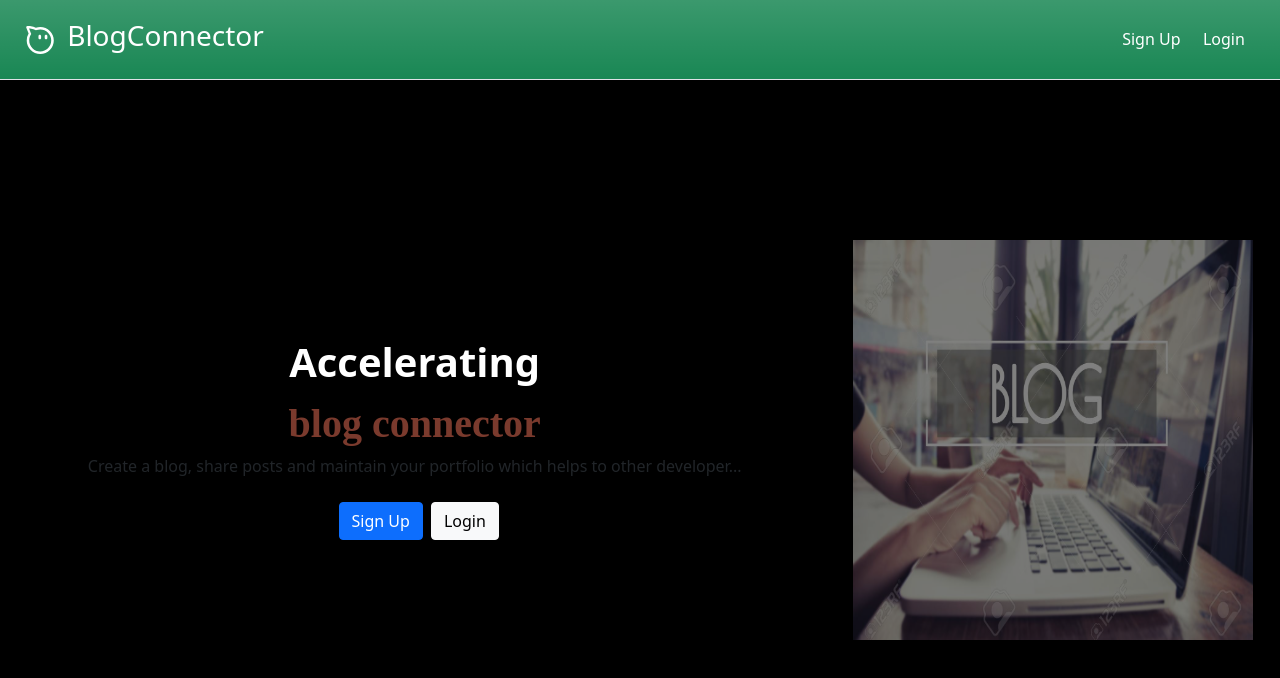
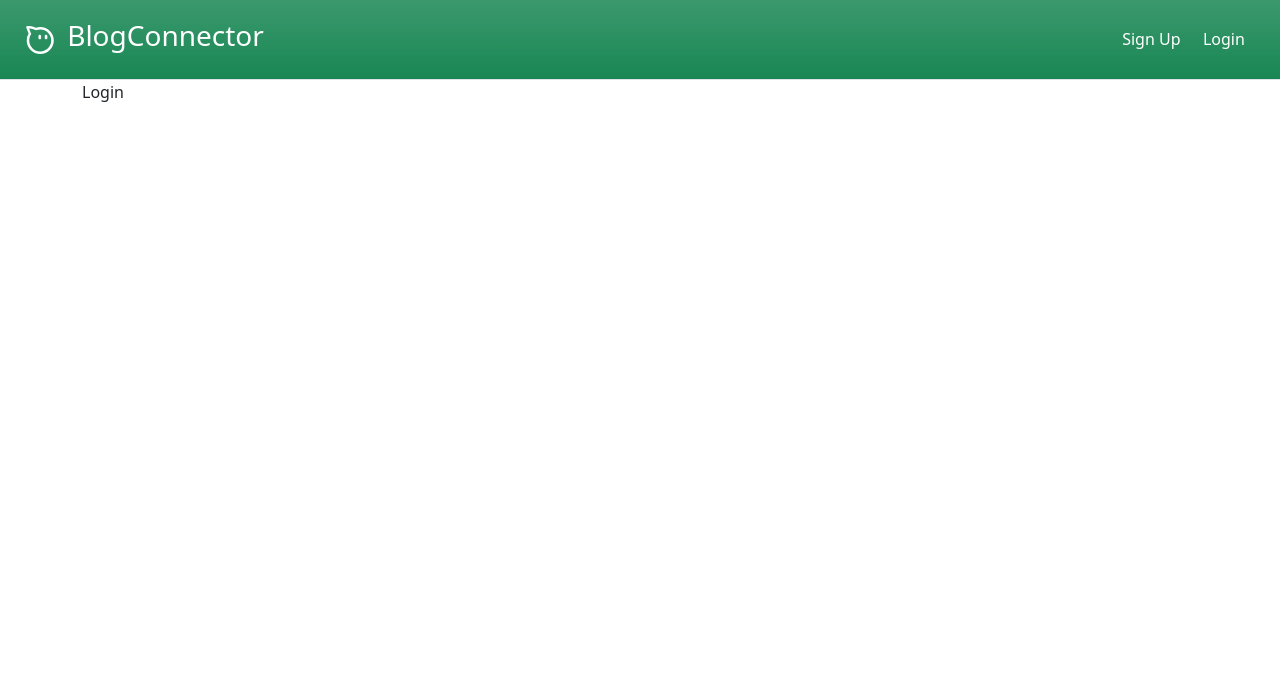
Before and after one commit to swati2904/BlogConnectorApplication, a React (Create React App) app in the folder client-weblog/: page /login in a window 1280 px wide. Shown: the top 678 px of the page. Built offline with nearby package versions, Linux system fonts and the light colour scheme; a web font is replaced by a local one.

Commit message:
router set for application

```diff
--- a/client-weblog/src/App.css
+++ b/client-weblog/src/App.css
@@ -21,6 +21,10 @@ body {
   color: #333;
 }
 
+a {
+  text-decoration: none;
+}
+
 h-100 {
   height: 100%;
 }
@@ -42,6 +46,11 @@ w-100 {
   color: #fff;
   padding: 0.45rem;
   margin: 0 0.25rem;
+  text-decoration: none;
+}
+
+.navbar a:hover {
+  color: var(--dark-color);
 }
 
 /* Homepage */
--- a/client-weblog/src/App.js
+++ b/client-weblog/src/App.js
@@ -1,12 +1,24 @@
 import React, { Fragment } from "react";
+import { BrowserRouter as Router, Route, Switch } from "react-router-dom";
 import "./App.css";
 import Navbar from "./components/blogLayout/Navbar";
 import Homepage from "./components/blogLayout/Homepage";
+import Signup from "./components/auth/Signup";
+import Login from "./components/auth/Login";
+
 const App = () => (
-  <Fragment>
-    <Navbar />
-    <Homepage />
-  </Fragment>
+  <Router>
+    <Fragment>
+      <Navbar />
+      <Route exact path='/' component={Homepage} />
+      <section className='container'>
+        <Switch>
+          <Route exact path='/signup' component={Signup} />
+          <Route exact path='/login' component={Login} />
+        </Switch>
+      </section>
+    </Fragment>
+  </Router>
 );
 
 export default App;
--- /dev/null
+++ b/client-weblog/src/components/auth/Login.js
@@ -0,0 +1,7 @@
+import React from "react";
+
+const Login = () => {
+  return <div> Login</div>;
+};
+
+export default Login;
--- /dev/null
+++ b/client-weblog/src/components/auth/Signup.js
@@ -0,0 +1,7 @@
+import React from "react";
+
+const Signup = () => {
+  return <div>Signup</div>;
+};
+
+export default Signup;
--- a/client-weblog/src/components/blogLayout/Homepage.js
+++ b/client-weblog/src/components/blogLayout/Homepage.js
@@ -1,5 +1,6 @@
 import React from "react";
 import blogImage from "../../assets/blog.jpg";
+import { Link } from "react-router-dom";
 
 const Homepage = () => {
   return (
@@ -13,15 +14,15 @@ const Homepage = () => {
             </div>
             <p>
               Create a blog, share posts and maintain your portfolio which helps
-              to other developer...
+              to other developers...
             </p>
             <div class='buttons'>
-              <a href='register.html' class='btn btn-primary m-2'>
+              <Link to='/signup' class='btn btn-primary m-2'>
                 Sign Up
-              </a>
-              <a href='login.html' class='btn btn-light'>
+              </Link>
+              <Link to='/login' class='btn btn-light'>
                 Login
-              </a>
+              </Link>
             </div>
           </div>
           <div className='col-4 rounded float-end align-items-center d-flex'>
--- a/client-weblog/src/components/blogLayout/Navbar.js
+++ b/client-weblog/src/components/blogLayout/Navbar.js
@@ -1,28 +1,23 @@
 import React from "react";
 import { AliwangwangOutlined } from "@ant-design/icons";
+import { Link } from "react-router-dom";
 
 const Navbar = () => {
   return (
-    <div className=' navbar bg-success bg-gradient d-flex justify-content-between  py-2 px-4 border-bottom  '>
+    <div className=' navbar bg-success bg-gradient d-flex justify-content-between  py-2 px-4 border-bottom   '>
       <div className='d-flex'>
         <AliwangwangOutlined style={{ color: "white", fontSize: "2rem" }} />{" "}
         <h3>
           {" "}
-          <a className='text-decoration-none' href='index.html'>
-            BlogConnector
-          </a>
+          <Link to='/'>BlogConnector</Link>
         </h3>
       </div>
       <div className='d-flex list-unstyled'>
         <li>
-          <a className='text-decoration-none' href='signup.html'>
-            Sign Up
-          </a>
+          <Link to='signup'>Sign Up</Link>
         </li>
         <li>
-          <a className='text-decoration-none' href='login.html'>
-            Login
-          </a>
+          <Link to='login'>Login</Link>
         </li>
       </div>
     </div>
```
